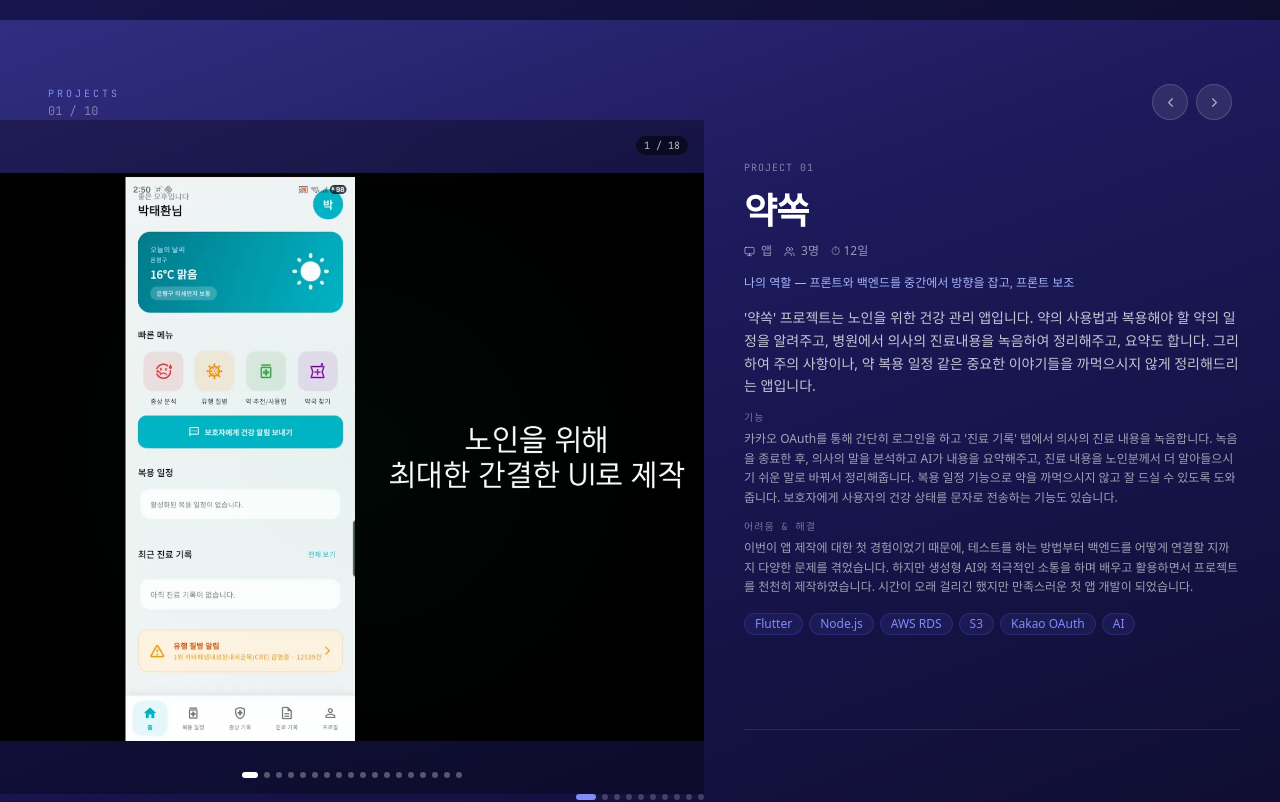
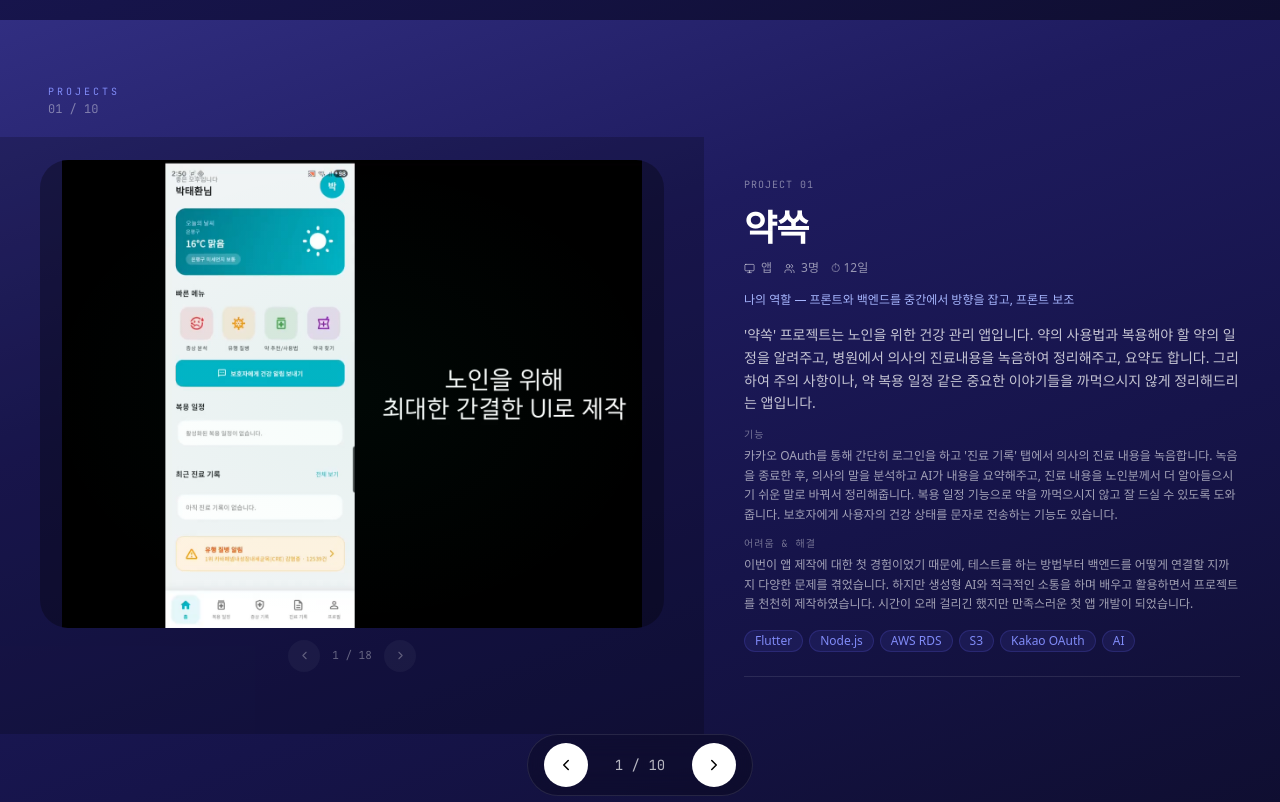
Before and after one commit to taehwan0809/portfolio, a Next.js app: page / in a window 1280 px wide. Shown: the part 2380-3182 px from the top of the page. Built offline with nearby package versions, Linux system fonts and the light colour scheme; a web font is replaced by a local one.

Commit message:
update porfolio

```diff
--- a/app/globals.css
+++ b/app/globals.css
@@ -39,6 +39,18 @@ body {
   height: 100vh;
   position: relative;
   overflow: hidden;
+}
+
+@media (max-width: 767px) {
+  body {
+    background-attachment: scroll;
+  }
+
+  .snap-section {
+    height: auto;
+    min-height: 100svh;
+    overflow: visible;
+  }
 }
 
 /* Custom scrollbar (for modals / inner scroll) */
--- a/components/sections/Projects.tsx
+++ b/components/sections/Projects.tsx
@@ -13,6 +13,7 @@ export default function Projects() {
 
   const total = projects.length;
   const project = projects[projectIdx];
+  const imageTotal = project.images.length;
 
   // Reset image index when project changes
   useEffect(() => { setImgIdx(0); }, [projectIdx]);
@@ -37,13 +38,11 @@ export default function Projects() {
     return () => window.removeEventListener("keydown", handler);
   }, [prevProject, nextProject]);
 
-  const prevImg = (e: React.MouseEvent) => {
-    e.stopPropagation();
-    setImgIdx((i) => (i - 1 + project.images.length) % project.images.length);
+  const prevImg = () => {
+    setImgIdx((i) => (i - 1 + imageTotal) % imageTotal);
   };
-  const nextImg = (e: React.MouseEvent) => {
-    e.stopPropagation();
-    setImgIdx((i) => (i + 1) % project.images.length);
+  const nextImg = () => {
+    setImgIdx((i) => (i + 1) % imageTotal);
   };
 
   const slideVariants = {
@@ -55,33 +54,17 @@ export default function Projects() {
   return (
     <section id="projects" className="snap-section flex flex-col">
       {/* ── Top bar ── */}
-      <div className="flex items-center justify-between px-6 md:px-12 pt-16 pb-0 flex-shrink-0">
+      <div className="flex flex-shrink-0 items-center justify-between px-6 pb-5 pt-16 md:px-12">
         <div>
           <p className="text-[10px] font-mono text-indigo-400 uppercase tracking-[0.3em]">Projects</p>
           <p className="text-white/40 text-xs font-mono mt-0.5">
             {String(projectIdx + 1).padStart(2, "0")} / {String(total).padStart(2, "0")}
           </p>
         </div>
-
-        {/* Prev / Next */}
-        <div className="flex items-center gap-2">
-          <button
-            onClick={prevProject}
-            className="w-9 h-9 rounded-full glass border border-white/10 hover:border-white/25 flex items-center justify-center transition-all"
-          >
-            <ChevronLeft size={15} className="text-white/60" />
-          </button>
-          <button
-            onClick={nextProject}
-            className="w-9 h-9 rounded-full glass border border-white/10 hover:border-white/25 flex items-center justify-center transition-all"
-          >
-            <ChevronRight size={15} className="text-white/60" />
-          </button>
-        </div>
       </div>
 
       {/* ── Main content ── */}
-      <div className="flex-1 flex min-h-0">
+      <div className="flex min-h-0 flex-1">
         <AnimatePresence mode="wait" custom={dir}>
           <motion.div
             key={project.id}
@@ -91,11 +74,11 @@ export default function Projects() {
             animate="center"
             exit="exit"
             transition={{ duration: 0.4, ease: [0.25, 0.1, 0.25, 1] }}
-            className="flex-1 grid md:grid-cols-[55%_45%] min-h-0"
+            className="grid min-h-0 flex-1 md:grid-cols-[55%_45%]"
           >
             {/* ── Left: Image carousel ── */}
-            <div className="relative bg-black/30 overflow-hidden group">
-              {/* Accent gradient overlay */}
+            <div className="flex flex-col justify-center bg-black/20 px-5 pb-6 md:px-10 md:pb-10">
+              <div className="relative aspect-[4/3] w-full overflow-hidden rounded-3xl bg-black/30 md:rounded-[28px]">
                 <div
                   className="absolute inset-0 opacity-20 z-10 pointer-events-none"
                   style={{ background: `radial-gradient(ellipse at center, ${project.accentColor}33, transparent 70%)` }}
@@ -119,59 +102,56 @@ export default function Projects() {
                     />
                   </motion.div>
                 </AnimatePresence>
-
-              {/* Image nav arrows */}
-              {project.images.length > 1 && (
-                <>
-                  <button
-                    onClick={prevImg}
-                    className="absolute left-3 top-1/2 -translate-y-1/2 z-20 w-8 h-8 rounded-full bg-black/60 hover:bg-black/80 flex items-center justify-center opacity-0 group-hover:opacity-100 transition-opacity"
-                  >
-                    <ChevronLeft size={14} className="text-white" />
-                  </button>
-                  <button
-                    onClick={nextImg}
-                    className="absolute right-3 top-1/2 -translate-y-1/2 z-20 w-8 h-8 rounded-full bg-black/60 hover:bg-black/80 flex items-center justify-center opacity-0 group-hover:opacity-100 transition-opacity"
-                  >
-                    <ChevronRight size={14} className="text-white" />
-                  </button>
-
-                  {/* Image dots */}
-                  <div className="absolute bottom-4 left-1/2 -translate-x-1/2 z-20 flex gap-1.5">
-                    {project.images.map((_, i) => (
-                      <button
-                        key={i}
-                        onClick={(e) => { e.stopPropagation(); setImgIdx(i); }}
-                        className={`rounded-full transition-all duration-200 ${
-                          i === imgIdx ? "w-4 h-1.5 bg-white" : "w-1.5 h-1.5 bg-white/30 hover:bg-white/60"
-                        }`}
-                      />
-                    ))}
               </div>
 
-                  {/* Image counter */}
-                  <div className="absolute top-4 right-4 z-20 px-2 py-0.5 rounded-full bg-black/50 text-white/70 text-[10px] font-mono">
-                    {imgIdx + 1} / {project.images.length}
+              {imageTotal > 1 && (
+                <div className="mt-3 flex items-center justify-center gap-3">
+                  <button
+                    type="button"
+                    onClick={(e) => {
+                      e.preventDefault();
+                      e.stopPropagation();
+                      prevImg();
+                    }}
+                    aria-label="이전 스크린샷 보기"
+                    className="relative z-20 flex h-8 w-8 items-center justify-center rounded-full bg-white/[0.04] text-white/30 transition-all hover:bg-white/[0.08] hover:text-white/60"
+                  >
+                    <ChevronLeft size={13} />
+                  </button>
+                  <div className="min-w-10 text-center font-mono text-[11px] text-white/35">
+                    {imgIdx + 1} / {imageTotal}
                   </div>
-                </>
+                  <button
+                    type="button"
+                    onClick={(e) => {
+                      e.preventDefault();
+                      e.stopPropagation();
+                      nextImg();
+                    }}
+                    aria-label="다음 스크린샷 보기"
+                    className="relative z-20 flex h-8 w-8 items-center justify-center rounded-full bg-white/[0.04] text-white/30 transition-all hover:bg-white/[0.08] hover:text-white/60"
+                  >
+                    <ChevronRight size={13} />
+                  </button>
+                </div>
               )}
             </div>
 
             {/* ── Right: Project info ── */}
-            <div className="flex flex-col justify-between px-8 md:px-10 py-8 md:py-10 overflow-y-auto">
+            <div className="flex flex-col justify-between overflow-y-visible px-6 py-7 md:overflow-y-auto md:px-10 md:py-10">
               <div>
                 {/* Index */}
-                <p className="text-[10px] font-mono text-white/45 uppercase tracking-widest mb-4">
+                <p className="mb-3 text-[10px] font-mono uppercase tracking-widest text-white/45 md:mb-4">
                   Project {String(projectIdx + 1).padStart(2, "0")}
                 </p>
 
                 {/* Title */}
-                <h2 className="text-3xl md:text-4xl font-black text-white tracking-tight leading-none mb-3">
+                <h2 className="mb-3 text-3xl font-black leading-none tracking-tight text-white md:text-4xl">
                   {project.title}
                 </h2>
 
                 {/* Meta */}
-                <div className="flex flex-wrap gap-3 mb-4 text-xs text-white/55">
+                <div className="mb-4 flex flex-wrap gap-3 text-xs text-white/55">
                   <span className="flex items-center gap-1.5"><Monitor size={11} />{project.platform}</span>
                   <span className="flex items-center gap-1.5"><Users size={11} />{project.teamSize}</span>
                   <span>⏱ {project.period}</span>
@@ -181,7 +161,7 @@ export default function Projects() {
                 )}
 
                 {/* Description */}
-                <p className="text-white/75 text-sm leading-relaxed mb-3">
+                <p className="mb-3 text-sm leading-relaxed text-white/75">
                   {project.longDescription}
                 </p>
 
@@ -210,7 +190,8 @@ export default function Projects() {
               </div>
 
               {/* Links */}
-              <div className="flex items-center gap-3 pt-6 border-t border-white/10 mt-6">
+              <div className="mt-6 border-t border-white/10 pt-6">
+                <div className="flex flex-wrap items-center gap-3">
                   {project.github && (
                     <a
                       href={project.github}
@@ -235,21 +216,31 @@ export default function Projects() {
                   )}
                 </div>
               </div>
+            </div>
           </motion.div>
         </AnimatePresence>
       </div>
 
-      {/* ── Bottom: project dots ── */}
-      <div className="flex items-center justify-center gap-1.5 pb-5 flex-shrink-0">
-        {projects.map((_, i) => (
+      <div className="flex-shrink-0 px-6 pb-8 md:pb-6">
+        <div className="mx-auto flex w-fit items-center gap-5 rounded-full border border-white/10 bg-black/25 px-4 py-2 backdrop-blur-md">
           <button
-            key={i}
-            onClick={() => { setDir(i > projectIdx ? 1 : -1); setProjectIdx(i); }}
-            className={`rounded-full transition-all duration-200 ${
-              i === projectIdx ? "w-5 h-1.5 bg-indigo-400" : "w-1.5 h-1.5 bg-white/20 hover:bg-white/40"
-            }`}
-          />
-        ))}
+            onClick={prevProject}
+            className="flex h-11 w-11 items-center justify-center rounded-full bg-white text-black transition-all hover:bg-white/90"
+            aria-label="이전 프로젝트 보기"
+          >
+            <ChevronLeft size={18} />
+          </button>
+          <div className="min-w-16 text-center font-mono text-sm text-white/70">
+            {projectIdx + 1} / {total}
+          </div>
+          <button
+            onClick={nextProject}
+            className="flex h-11 w-11 items-center justify-center rounded-full bg-white text-black transition-all hover:bg-white/90"
+            aria-label="다음 프로젝트 보기"
+          >
+            <ChevronRight size={18} />
+          </button>
+        </div>
       </div>
     </section>
   );
```
Also changed, not shown: components/sections/About.tsx (+12 -12 lines), components/sections/Contact.tsx (+7 -7 lines), components/sections/Experience.tsx (+6 -6 lines), components/sections/Hero.tsx (+10 -10 lines), components/sections/Skills.tsx (+5 -5 lines), package.json (+6 -6 lines), 1 other file (tests, documents, lock files or other folders). Lines whose indentation alone changed are shown as unchanged.
